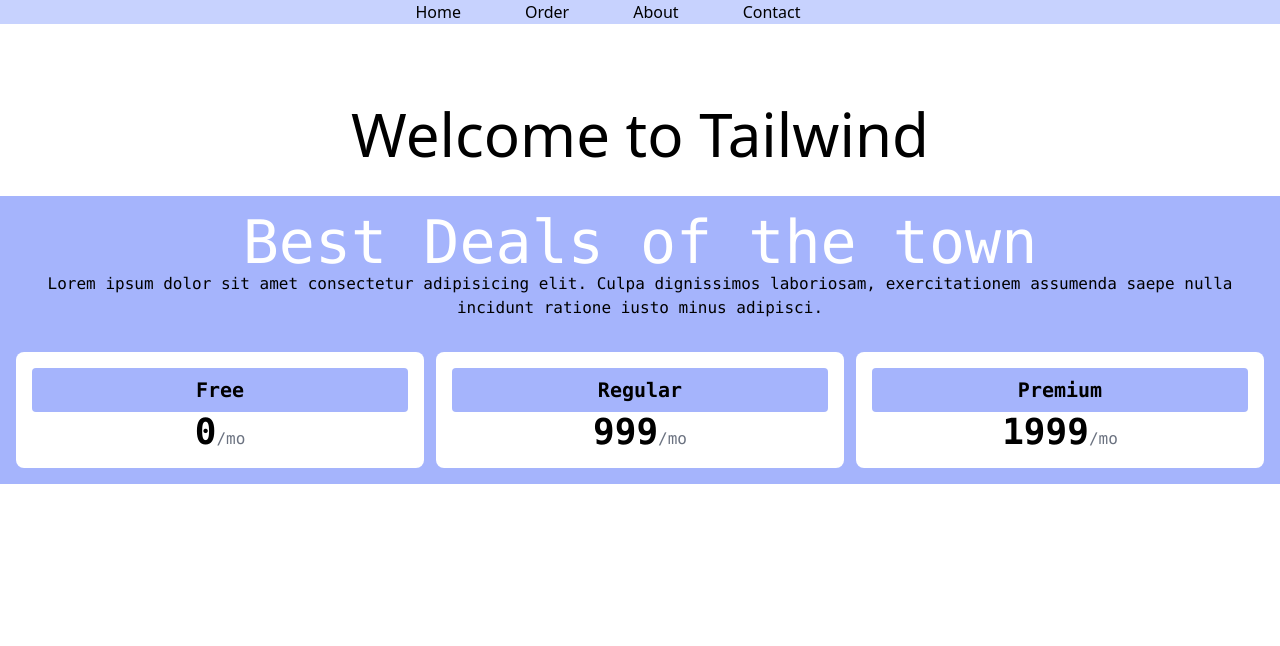
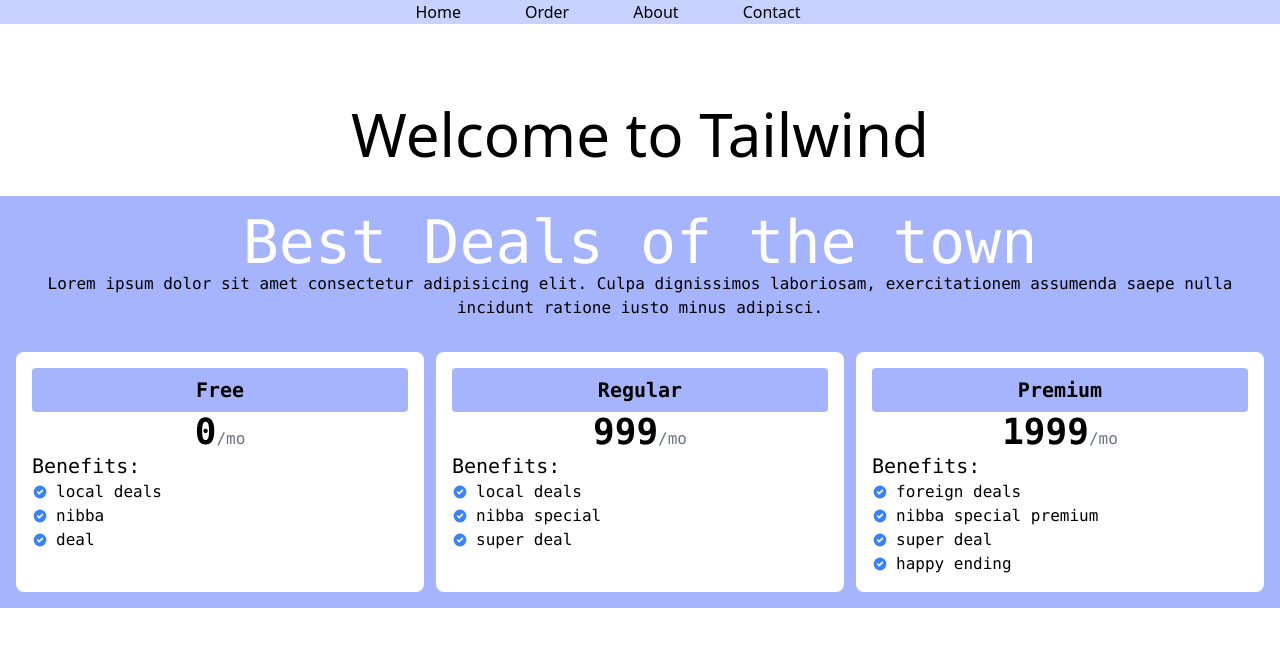
Before and after one commit to ahnafwarith/react-tailwind, a React (Create React App) app: page / in a window 1280 px wide. Shown: the top 646 px of the page. Built offline with nearby package versions, Linux system fonts and the light colour scheme.

Commit message:
added benefits sectiom

```diff
--- /dev/null
+++ b/src/Components/Benefit/Benefit.js
@@ -0,0 +1,15 @@
+import React from 'react';
+import { CheckCircleIcon } from '@heroicons/react/solid'
+
+const Benefit = (props) => {
+    return (
+        <div>
+            <p className='flex items-center'>
+                <CheckCircleIcon className='mr-2 w-4 h-4 text-blue-500'></CheckCircleIcon>
+                {props.benefit}
+            </p>
+        </div>
+    );
+};
+
+export default Benefit;
--- a/src/Components/Pricing/Pricing.js
+++ b/src/Components/Pricing/Pricing.js
@@ -3,9 +3,21 @@
 
 const Pricing = () => {
     const pricingOptions = [
-        { id: 1, name: 'Free', price: 0 },
-        { id: 2, name: 'Regular', price: 999 },
-        { id: 3, name: 'Premium', price: 1999 }
+        {
+            id: 1, name: 'Free', price: 0, benefits: [
+                'local deals', 'nibba', 'deal'
+            ]
+        },
+        {
+            id: 2, name: 'Regular', price: 999, benefits: [
+                'local deals', 'nibba special', 'super deal'
+            ]
+        },
+        {
+            id: 3, name: 'Premium', price: 1999, benefits: [
+                'foreign deals', 'nibba special premium', 'super deal', 'happy ending'
+            ]
+        }
     ]
     return (
         <div className='mt-8 bg-indigo-300 p-4 font-mono'>
--- a/src/Components/PricingOption/PricingOption.js
+++ b/src/Components/PricingOption/PricingOption.js
@@ -1,4 +1,5 @@
 import React from 'react';
+import Benefit from '../Benefit/Benefit';
 
 const PricingOption = (props) => {
     const { name, price } = props.pricingOption
@@ -9,6 +10,10 @@
                 <span className='text-4xl font-bold'>{price}</span>
                 <span className='text-gray-500'>/mo</span>
             </p>
+            <div>
+                <h3 className='text-xl text-left'>Benefits: </h3>
+                {props.pricingOption.benefits.map(benefit => <Benefit benefit={benefit}></Benefit>)}
+            </div>
         </div>
     );
 };
```
